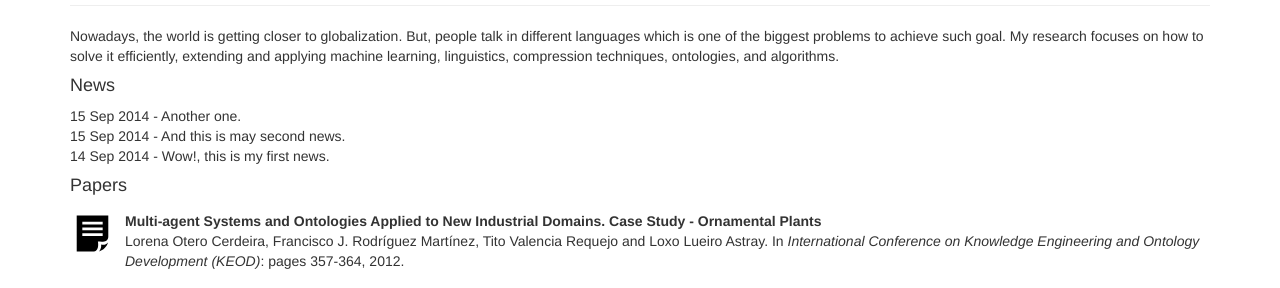
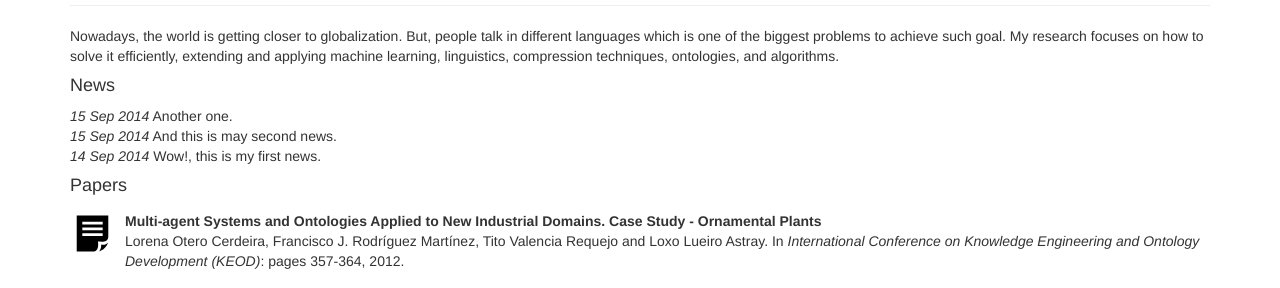
Before and after one commit to tvalreq/tvalreq.github.com, a Jekyll site: the page built from index.html, in a window 1280 px wide. Shown: the part 190-478 px from the top of the page. Built offline with Jekyll 4.4.1, drawn with Linux system fonts in a browser that asks for light colours; nearby versions of some CDN libraries.

Commit message:
minor bugs

```diff
--- a/index.html
+++ b/index.html
@@ -19,7 +19,7 @@ description: Tito Valencia's Homepage
 		<section id="news">
 			<h4>News</h4>
 			{% for news in site.data.news-list reversed | sort_by: 'date' %}
-				<article>{{ news.date | date_to_string }} - {{ news.content }}</article>
+				<article><em>{{ news.date | date_to_string }}</em> {{ news.content }}</article>
 			{% endfor %}
 		</section><!--/news-->
 	</div>
```
